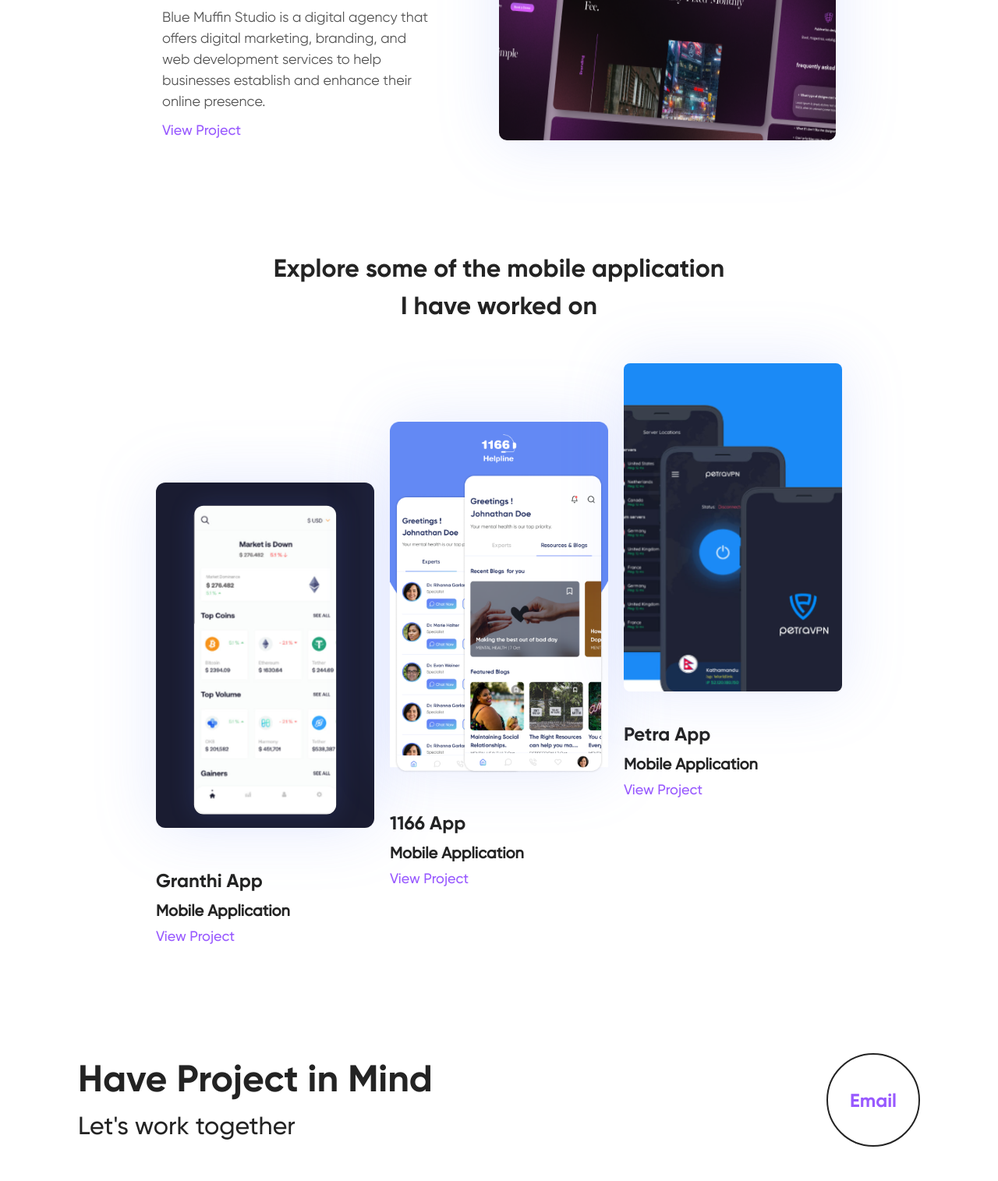
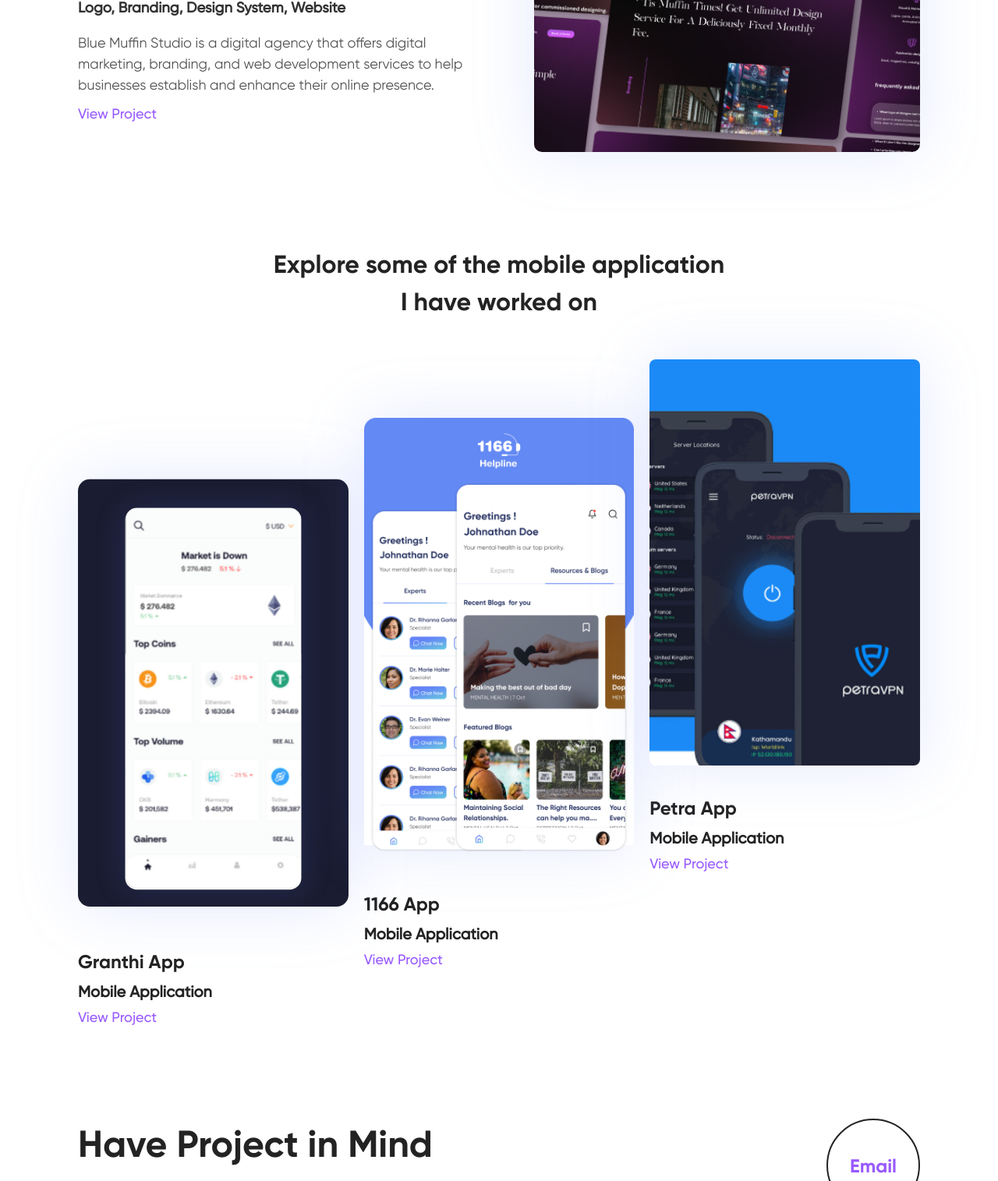
Before and after one commit to DarkWorldCoder/ayushmadidiportfoli, a React (Vite) app: page / in a window 1280 px wide. Shown: the part 3263-4778 px from the top of the page at 78% size. Built offline with nearby package versions, Linux system fonts and the light colour scheme; the HTML template or start-up script is replaced by a standard one.

Commit message:
Alginment

```diff
--- a/src/components/Work/Work.scss
+++ b/src/components/Work/Work.scss
@@ -7,13 +7,13 @@
 
     flex-direction: column;
     .work_main{
-        width: 80%;
+        width: 100%;
         display: flex;
         justify-content: center;
         // align-items: center;
         flex-direction: column;
         @media (max-width:1200px) {
-            width: 90%;
+            width: 100%;
         }
         @media (max-width:1000px) {
             width: 100%;
@@ -68,12 +68,12 @@
     }
 
     .work_other{
-        width: 80%;
+        width: 100%;
         margin-top: 50px;
         display: flex;
         gap: 90px;
         @media (max-width:1200px) {
-            width: 90%;
+            width: 100%;
             gap: 50px;
         }
         @media (max-width:1000px) {
@@ -118,6 +118,7 @@
     justify-content: center;
     align-items: center;
     text-align: center;
+    padding: 0;
     flex-direction: column;
     @media (max-width:768px) {
         margin-top: 50px;
```
